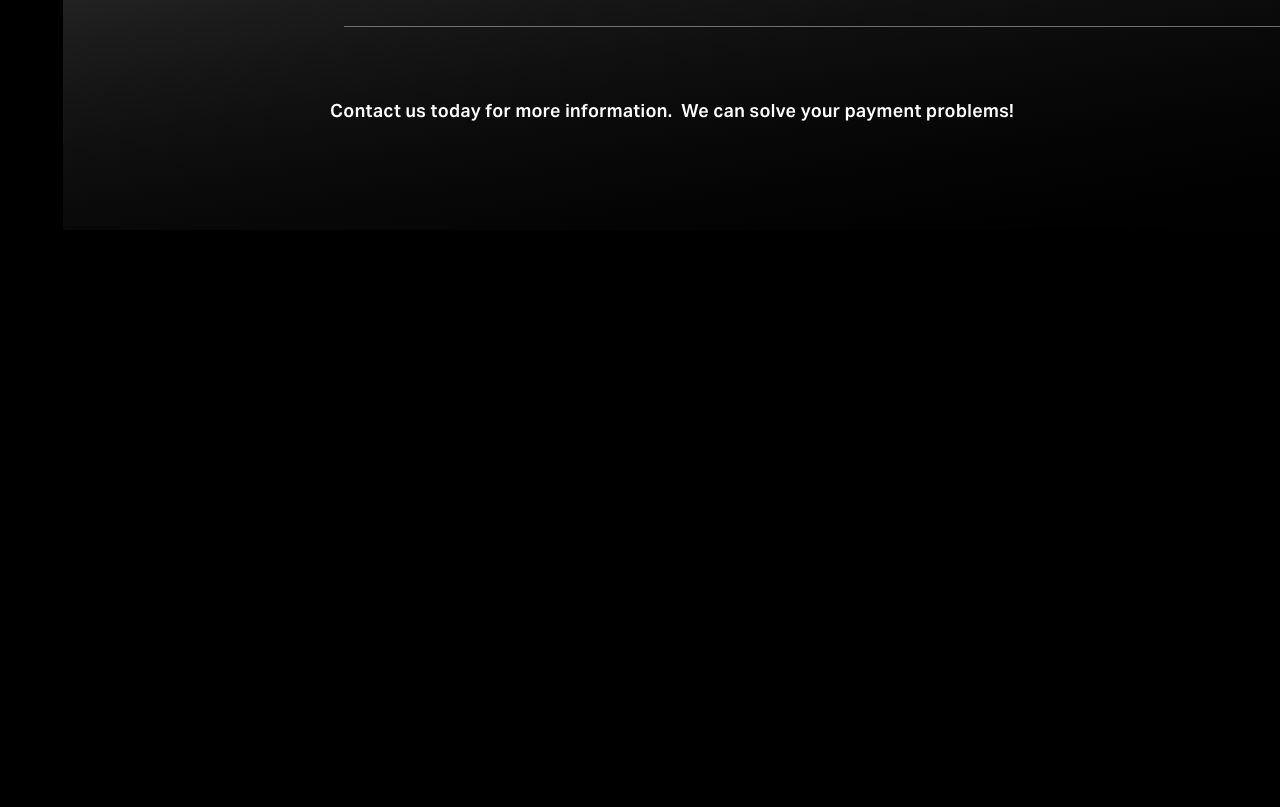
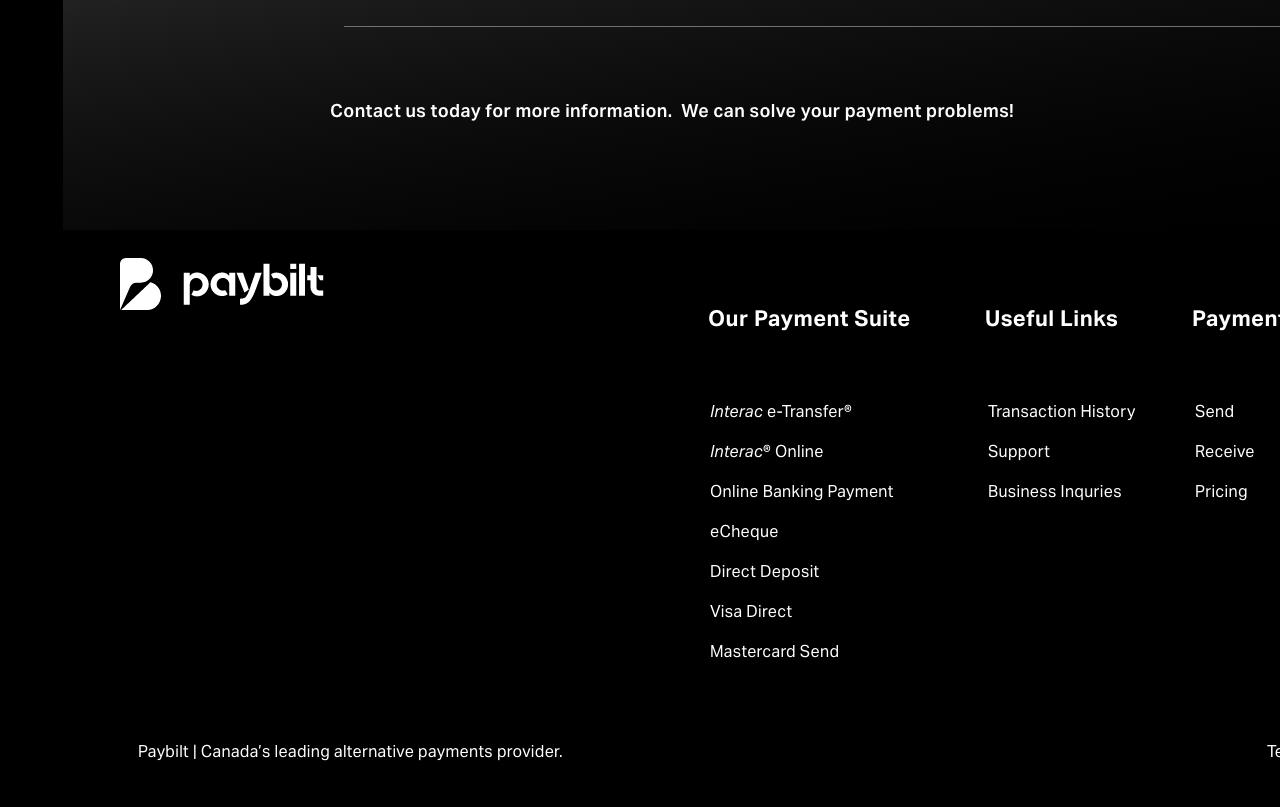
Before and after one commit to marcos-gl/paybilt, a website: page index.html in a window 1280 px wide. Shown: the part 8872-9679 px from the top of the page. Drawn offline with Linux system fonts and the light colour scheme.

Commit message:
finished desk desing

```diff
--- /dev/null
+++ b/assets/sass/base/_footer.scss
@@ -0,0 +1,80 @@
+.footer{
+    width: 1920px;
+    height: 554px;
+
+    position: relative;
+    bottom: 580px;
+
+}
+
+#group{
+    position: relative;
+    bottom: 200px;
+    left: 120px;
+}
+
+#paybilt-canada{
+    position: relative;
+    top: 250px;
+    right: 1100px;
+}
+
+#our-payment{
+    position: relative;
+    bottom: 180px;
+    left: 500px;
+}
+
+#useful-links{
+    position: relative;
+    bottom: 180px;
+    left: 570px;
+}
+
+#payment-png{
+    position: relative;
+    bottom: 180px;
+    left: 640px;
+}
+
+#company{
+    position: relative;
+    bottom: 180px;
+    left: 710px;
+}
+
+#send{
+    position: relative;
+    top: 150px;
+    right: 60px;
+}
+
+#support-business{
+    position: relative;
+    bottom: 10px;
+    left: 30px;
+}
+
+#send-receive{
+    position: relative;
+    bottom: 10px;
+    left: 85px;
+}
+
+#about-careers{
+    position: relative;
+    bottom: 50px;
+    left: 200px;
+}
+
+#terms-and-conditions{
+    position: relative;
+    top: 250px;
+    right: 400px;
+}
+
+#privacy-policy{
+    position: relative;
+    top: 225px;
+    left: 1500px;
+}
--- a/assets/sass/style.scss
+++ b/assets/sass/style.scss
@@ -172,3 +172,4 @@
 @import './base/concert';
 @import './base/white-squares';
 @import './base/girl-in-pink';
+@import './base/footer';
--- a/index.html
+++ b/index.html
@@ -201,6 +201,21 @@
           <img id="submit" src="/assets/Submit.png" alt="">
           <img id="yellow" src="/assets/Rectangle 586.png" alt="">
         </div>
+
+        <div class="footer">
+          <img id="group" src="/assets/Group 5.png" alt="">
+          <img id="our-payment" src="/assets/Our Payment Suite.png" alt="">
+          <img id="useful-links" src="/assets/Useful Links.png" alt="">
+          <img id="payment-png" src="/assets/Payments.png" alt="">
+          <img id="company" src="/assets/Company.png" alt="">
+          <img id="send" src="/assets/Send.png" alt="">
+          <img id="support-business" src="/assets/Transaction HistorySupportBusiness Inquries.png" alt="">
+          <img id="send-receive" src="/assets/SendReceivePricing.png" alt="">
+          <img id="about-careers" src="/assets/AboutCareers.png" alt="">
+          <img id="paybilt-canada" src="/assets/Paybilt  Canadas leading alternative payments provider..png" alt="">
+          <img id="terms-and-conditions" src="/assets/Terms and Conditions.png" alt="">
+          <img id="privacy-policy" src="/assets/Privacy Policy.png" alt="">
+        </div>
       </div>
     </section>
   </body>
```
Also changed, not shown: assets/Paybilt  Canadas leading alternative payments provider..png (renamed from assets/Paybilt  Canada’s leading alternative payments provider..png), assets/css/style.css.
